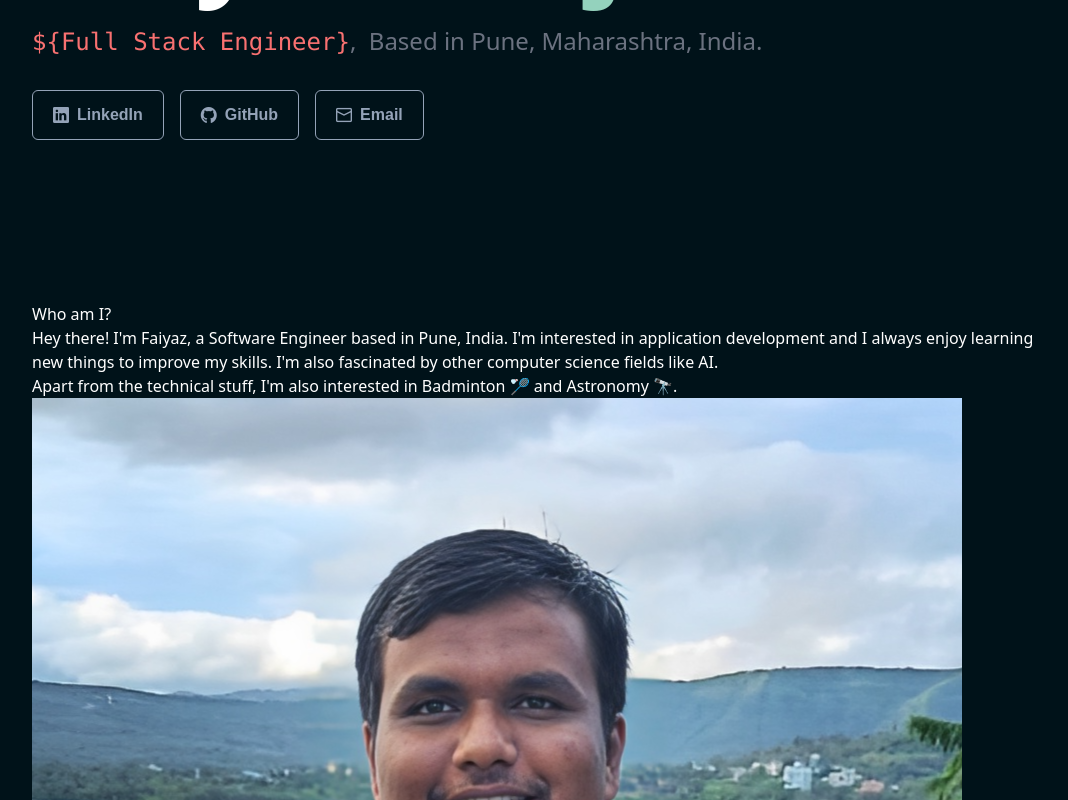
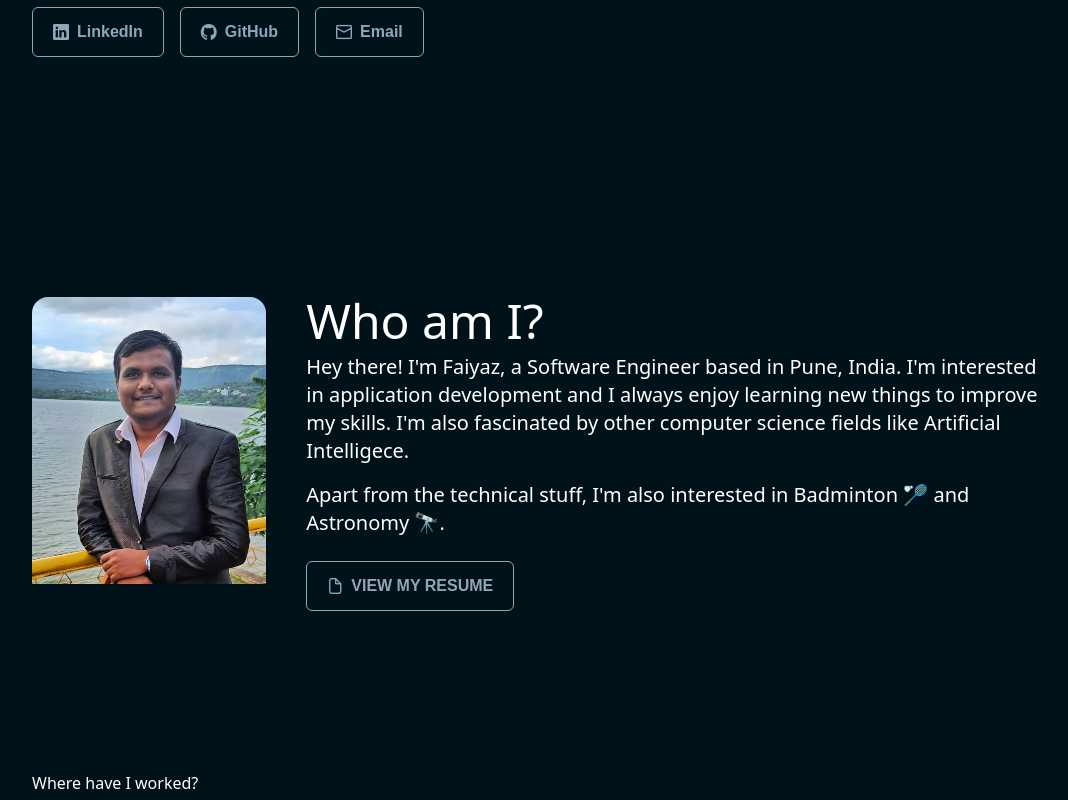
Before and after one commit to FaiyazMujawar/website, a React (Vite) app: page / in a window 1280 px wide. Shown: the part 420-1220 px from the top of the page, without its empty margins (96-1164 px from the left). Built offline with nearby package versions, Linux system fonts and the light colour scheme; a web font is replaced by a local one.

Commit message:
added basic about me

```diff
--- a/src/components/about/index.tsx
+++ b/src/components/about/index.tsx
@@ -1,25 +1,32 @@
+import { Button } from 'primereact/button';
 import { basics } from '../../profile.json';
+import './style.css';
 
 const About = () => {
   return (
-    <div>
-      <div>
-        <div>
-          <h1>Who am I?</h1>
-          {basics.about.map((about, index) => (
-            <p key={index}>{about}</p>
-          ))}
-        </div>
-        <div>
+    <div id='about' className='py-[10rem]'>
+      <div className='flex'>
+        <div className='profile rounded-[16px] overflow-hidden mr-10'>
           <img src='/me.png' alt='profile.png' />
         </div>
-      </div>
-      <div>
-        <button>
-          <a href={basics.resume} target='_tab'>
-            VIEW MY RESUME
-          </a>
-        </button>
+        <div className='w-full flex flex-col justify-between'>
+          <div className='text-5xl'>Who am I?</div>
+          <div>
+            {basics.about.map((about, index) => (
+              <p className='text-xl py-2' key={index}>
+                {about}
+              </p>
+            ))}
+          </div>
+          <Button
+            label='VIEW MY RESUME'
+            outlined
+            severity='secondary'
+            icon='pi pi-file'
+            className='mt-4 w-fit hover:text-[var(--primary)]'
+            onClick={() => window.open(basics.resume, '_blank')}
+          />
+        </div>
       </div>
     </div>
   );
--- /dev/null
+++ b/src/components/about/style.css
@@ -0,0 +1,8 @@
+.profile {
+  --image-width: 20rem;
+
+  max-width: var(--image-width);
+  width: var(--image-width);
+  /* height: 30rem; */
+  border-radius: 16px;
+}
--- a/src/components/home/index.tsx
+++ b/src/components/home/index.tsx
@@ -4,7 +4,7 @@ import './styles.css';
 
 const Home = () => {
   return (
-    <div id='home' className='py-20 h-[80vh] flex'>
+    <div id='home' className='py-20 flex'>
       <div className='flex flex-col justify-center'>
         <div className='text-2xl text-[var(--primary)]'>
           Hey there! I'm&mdash;
--- a/src/profile.json
+++ b/src/profile.json
@@ -10,7 +10,7 @@
         },
         "resume": "https://rxresu.me/mujawar.faiyaz.aziz/full-stack",
         "about": [
-            "Hey there! I'm Faiyaz, a Software Engineer based in Pune, India. I'm interested in application development and I always enjoy learning new things to improve my skills. I'm also fascinated by other computer science fields like AI.",
+            "Hey there! I'm Faiyaz, a Software Engineer based in Pune, India. I'm interested in application development and I always enjoy learning new things to improve my skills. I'm also fascinated by other computer science fields like Artificial Intelligece.",
             "Apart from the technical stuff, I'm also interested in Badminton 🏸 and Astronomy 🔭."
         ]
     },
```
